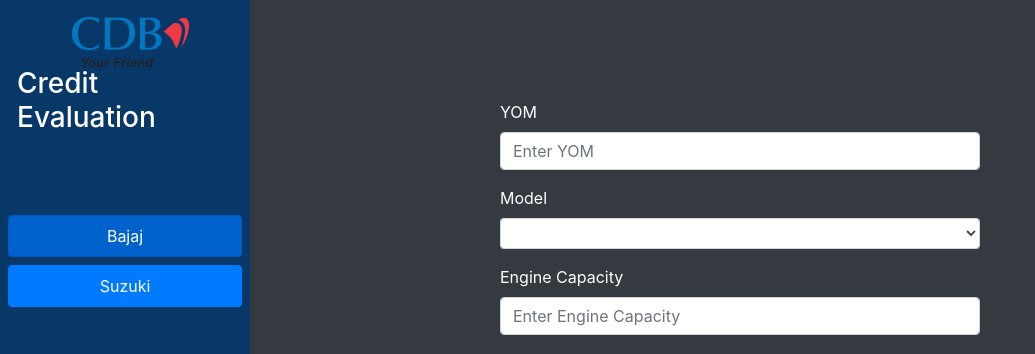
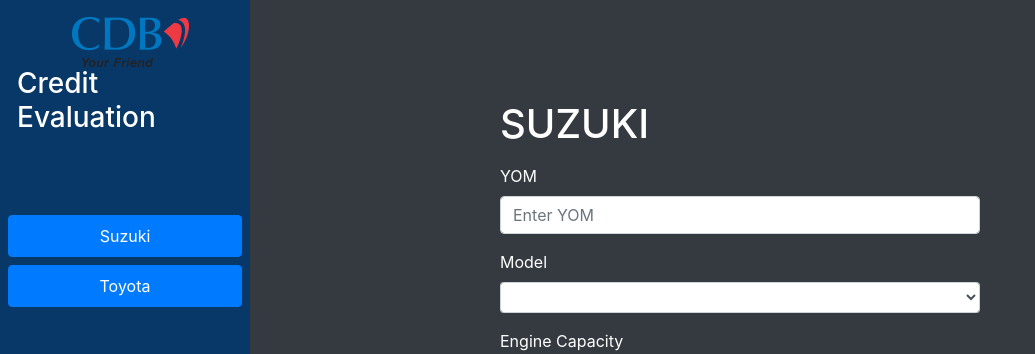
Before and after one commit to shalidesh/HerokuDeployment_CreditValuation, a Flask app: page /suzuki in a window 1280 px wide. Shown: the top 354 px of the page, without its empty margins (0-1035 px from the left). Run offline with Flask 3, Linux system fonts and the light colour scheme; lists and menus that the app fills with data are empty; parts of the project's set-up code (start-up, migrations or seed data) failed here and were passed over; some libraries are stand-ins or nearby versions.

Commit message:
toyota added

```diff
--- a/app.py
+++ b/app.py
@@ -6,8 +6,8 @@
 from sklearn.preprocessing import StandardScaler, OneHotEncoder
 from sklearn.ensemble import RandomForestRegressor
 from sklearn.model_selection import GridSearchCV
-import datetime
-from predict_pipeline import CustomDataAutoFinance,PredictPipeline
+from pipelines.predict_pipeline import CustomDataAutoFinance,PredictPipeline
+from utils import getVehicleModels,getMileage
 import os
 import json
 
@@ -15,13 +15,18 @@
 app = Flask(__name__)
 
 
-df=pd.read_csv('datasets/Suzuki_with_sub_models_new_v6.csv')
-df=df[['Age','Mileage','Engine_Capacity','Model','Fuel_Type','Transmission','Price']]
+suzuki_dataset='Suzuki_with_sub_models_new_v6.csv'
+toyota_dataset='foretest_Toyota_v2.csv'
 
-model_options = df['Model'].unique()
-fuel_type_options = df['Fuel_Type'].unique()
-transmission_options = df['Transmission'].unique()
+suzuki_model_path=os.path.join('models',"suzuki")
+toyota_model_path=os.path.join('models',"toyota")
 
+suzuki_json='constants_suzuki.json'
+toyota_json='constant_toyoto.json'
+
+
+model_options,fuel_type_options,transmission_options=getVehicleModels(suzuki_dataset)
+model_options_t,fuel_type_options_t,transmission_options_t=getVehicleModels(toyota_dataset)
 
 @app.route('/')
 def index():
@@ -30,46 +35,77 @@
 
 @app.route('/suzuki')
 def suzuki():
+
     return render_template('suzuki.html',model_options=model_options,fuel_type_options=fuel_type_options,transmission_options=transmission_options)
+
+
+@app.route('/toyota')
+def toyota():
+
+     return render_template('toyota.html',model_options=model_options_t,fuel_type_options=fuel_type_options_t,transmission_options=transmission_options_t)
 
 
 @app.route('/predict', methods=['GET', 'POST'])
 def predict_datapoint():
 
+    manufacture = request.form.get('manufacture')
 
     if request.method == 'POST':
 
-        yom=request.form.get('yom')
+        if manufacture=="suzuki":
 
-        with open('constant/constants_suzuki.json') as json_file:
-            data = json.load(json_file)
+            yom=request.form.get('yom')
 
-        milage=data[yom]
-        print(milage)
+            jasonData=getMileage(suzuki_json)
 
-        data=CustomDataAutoFinance(
-            yom=request.form.get('yom'),
-            model=request.form.get('model'),
-            milage=milage,
-            engine_capacity=request.form.get('engine_capacity'),
-            fuel=request.form.get('fuel'),
-            transmission=request.form.get('transmission')
+            milage=jasonData[yom]
+            print(milage)
 
-        )
+            data=CustomDataAutoFinance(
+                yom=request.form.get('yom'),
+                model=request.form.get('model'),
+                milage=milage,
+                engine_capacity=request.form.get('engine_capacity'),
+                fuel=request.form.get('fuel'),
+                transmission=request.form.get('transmission')
 
-        pred_df=data.get_data_as_data_frame()
+            )
 
-        predict_pipeline=PredictPipeline()
+            pred_df=data.get_data_as_data_frame()
 
-        results=predict_pipeline.predict(pred_df)
+            predict_pipeline=PredictPipeline(suzuki_model_path)
 
-        return render_template('suzuki.html',model_options=model_options,fuel_type_options=fuel_type_options,transmission_options=transmission_options, prediction=int(np.round(results[0])))
+            results=predict_pipeline.predict(pred_df)
+
+            return render_template('suzuki.html',model_options=model_options,fuel_type_options=fuel_type_options,transmission_options=transmission_options, prediction=int(np.round(results[0])))
 
 
+        elif manufacture=="toyota":
 
+            yom=request.form.get('yom')
 
-    elif request.method == 'GET':
-        return render_template('suzuki.html')
+            jasonData=getMileage(toyota_json)
+
+            milage=jasonData[yom]
+            print(milage)
+
+            data=CustomDataAutoFinance(
+                yom=request.form.get('yom'),
+                model=request.form.get('model'),
+                milage=milage,
+                engine_capacity=request.form.get('engine_capacity'),
+                fuel=request.form.get('fuel'),
+                transmission=request.form.get('transmission')
+
+            )
+
+            pred_df=data.get_data_as_data_frame()
+
+            predict_pipeline=PredictPipeline(toyota_model_path)
+
+            results=predict_pipeline.predict(pred_df)
+
+            return render_template('toyota.html',model_options=model_options_t,fuel_type_options=fuel_type_options_t,transmission_options=transmission_options_t, prediction=int(np.round(results[0])))
 
 
 if __name__ == '__main__':
--- a/templates/base.html
+++ b/templates/base.html
@@ -22,6 +22,8 @@
         .nav-link {
             color: #fff;
         }
+
+
     </style>
 </head>
     <div class="sidebar">
@@ -30,18 +32,18 @@
             <h3>Credit Evaluation</h3>
         </div>
         <ul class="nav flex-column mt-5">
-            <li class="nav-item mt-2 ml-2 mr-2">
+            <!-- <li class="nav-item mt-2 ml-2 mr-2">
                 <a class="nav-link active btn btn-primary" href="/">Bajaj</a>
-            </li>
+            </li> -->
             <!-- <li class="nav-item mt-2 ml-2 mr-2">
                 <a class="nav-link btn btn-primary" href="#">Nissan</a>
             </li> -->
             <li class="nav-item mt-2 ml-2 mr-2">
                 <a class="nav-link btn btn-primary" href="/suzuki">Suzuki</a>
             </li>
-            <!-- <li class="nav-item mt-2 ml-2 mr-2">
-                <a class="nav-link btn btn-primary" href="#">Toyota</a>
-            </li> -->
+            <li class="nav-item mt-2 ml-2 mr-2">
+                <a class="nav-link btn btn-primary" href="/toyota">Toyota</a>
+            </li>
 
         </ul>
     </div>
--- a/templates/suzuki.html
+++ b/templates/suzuki.html
@@ -1,6 +1,8 @@
 {% extends 'base.html' %}
 
 {% block body %}
+
+<h1>SUZUKI</h1>
 
 
 <form method="post" action="/predict">
--- a/templates/toyota.html
+++ b/templates/toyota.html
@@ -1,6 +1,8 @@
 {% extends 'base.html' %}
 
 {% block body %}
+
+<h1>TOYOTA</h1>
 
 
 <form method="post" action="/predict">
@@ -11,7 +13,7 @@
 
       <div class="form-group">
         <label for="yom">YOM</label>
-        <input type="number" class="form-control" id="yom" placeholder="Enter YOM"  name="yom">
+        <input type="number" class="form-control" id="yom" placeholder="Enter YOM"  name="yom" required>
       </div>
 
     <div class="form-group">
@@ -29,7 +31,7 @@
 
      <div class="form-group">
         <label for="engine_capacity">Engine Capacity</label>
-        <input type="number" class="form-control" id="engine_capacity" placeholder="Enter Engine Capacity" name="engine_capacity">
+        <input type="number" class="form-control" id="engine_capacity" placeholder="Enter Engine Capacity" name="engine_capacity" required>
       </div>
 
     <div class="form-group">
```
Also changed, not shown: pipelines/predict_pipeline.py (renamed from predict_pipeline.py, +4 -4 lines), utils.py (+25 -2 lines), 4 other files.
